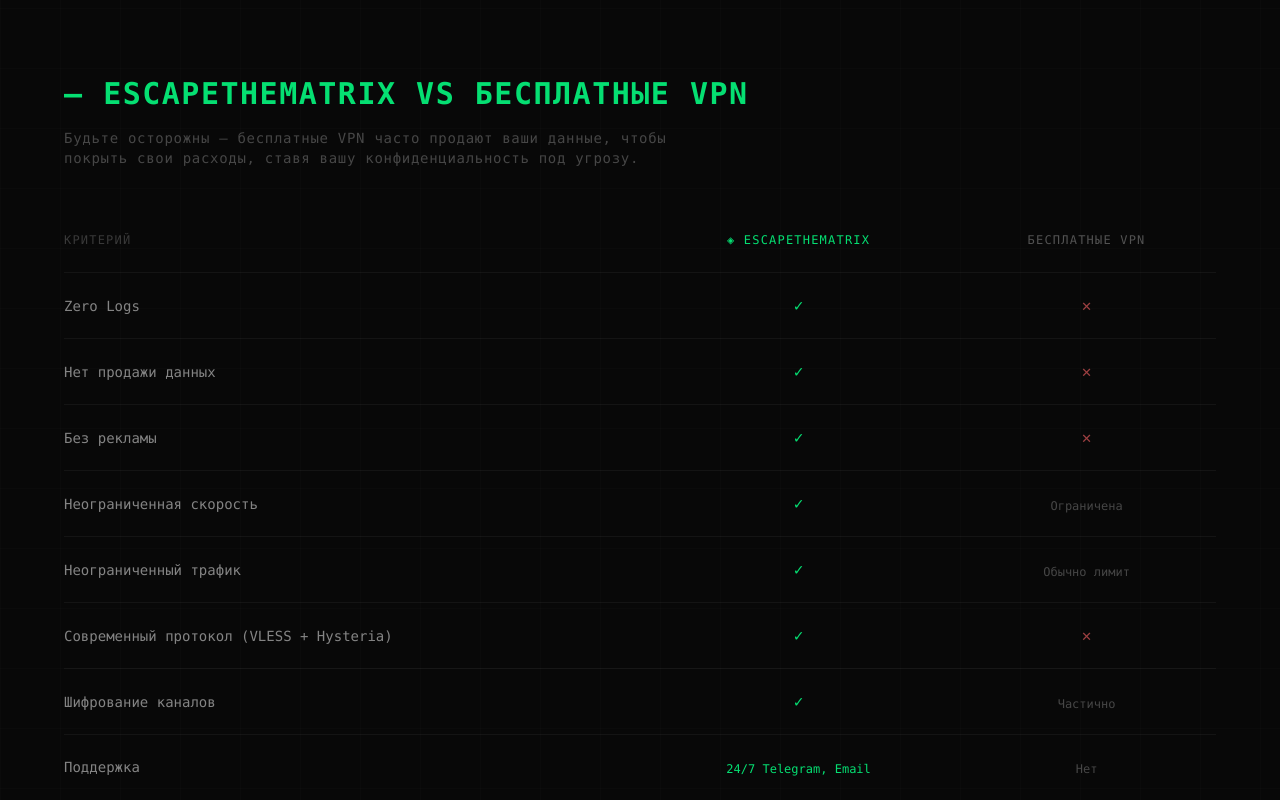
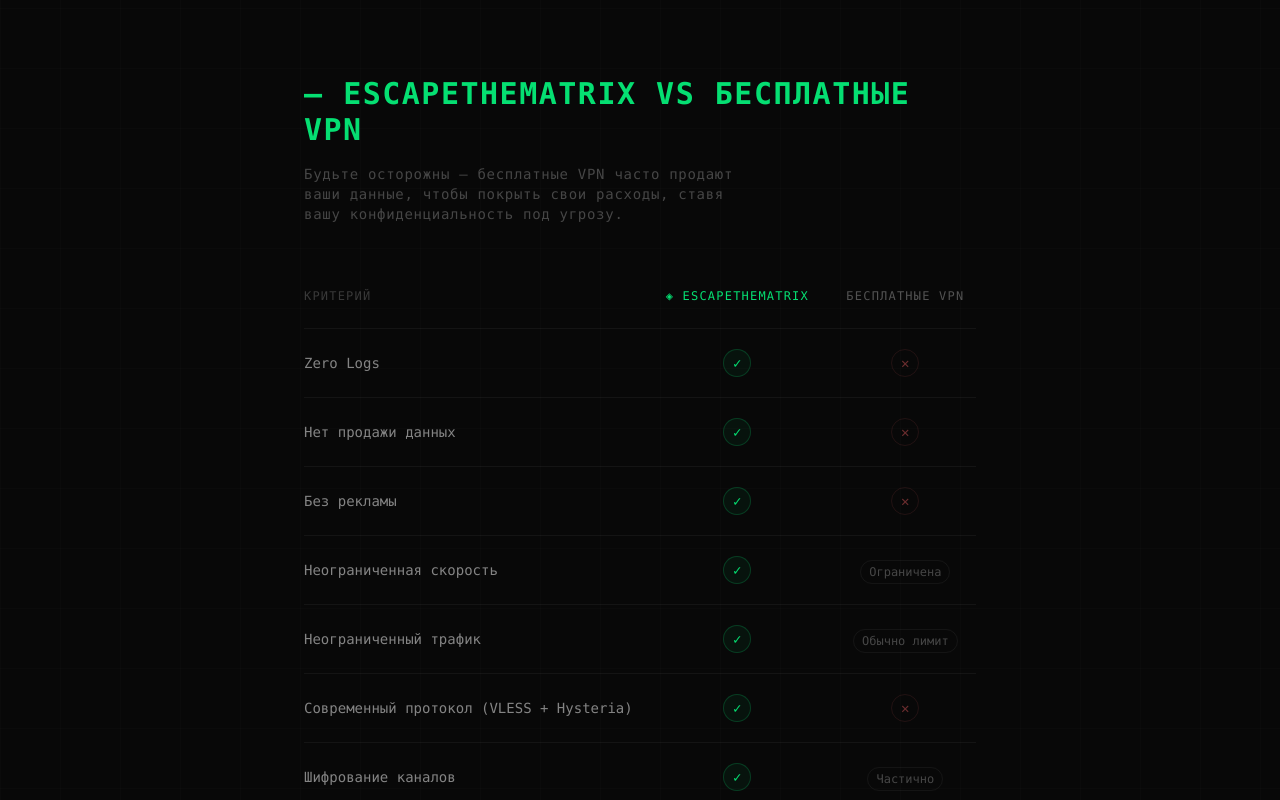
Before and after one commit to lifeofcapo/escapethematrix, a Next.js app: page / in a window 1280 px wide. Shown: the part 1720-2520 px from the top of the page. Built offline with nearby package versions, Linux system fonts and the light colour scheme.

Commit message:
updated translations and compare section

```diff
--- a/components/home/CompareSection.tsx
+++ b/components/home/CompareSection.tsx
@@ -1,26 +1,26 @@
 "use client";
-
+import { useState } from "react";
 import { TranslationSet } from "@/lib/i18n";
 
 export default function CompareSection({ t }: { t: TranslationSet }) {
   const compareData = t.compare;
+  const [hovered, setHovered] = useState<number | null>(null);
 
   return (
     <section className="py-32 px-6 relative">
       <div className="absolute inset-0 bg-[linear-gradient(rgba(255,255,255,0.01)_1px,transparent_1px),linear-gradient(90deg,rgba(255,255,255,0.01)_1px,transparent_1px)] bg-[size:60px_60px] pointer-events-none" />
-
-      <div className="max-w-6xl mx-auto relative">
+      <div className="max-w-2xl mx-auto relative">
         <div className="mb-4">
           <span className="text-2xl md:text-3xl font-mono font-black tracking-wider text-green-400 uppercase">
             — {compareData.title}
           </span>
         </div>
-        <p className="text-white/25 font-mono text-sm tracking-wider mb-16 max-w-2xl">
+        <p className="text-white/25 font-mono text-sm tracking-wider mb-16 max-w-md">
           {compareData.sub}
         </p>
 
         <div className="overflow-x-auto">
-          <table className="w-full min-w-[560px]">
+          <table className="w-full min-w-[440px]">
             <thead>
               <tr>
                 <th className="text-left pb-6 font-mono text-xs text-white/20 tracking-widest uppercase font-normal w-1/2">
@@ -36,26 +36,68 @@
             </thead>
             <tbody>
               {compareData.rows.map((row: any, i: number) => (
-                <tr key={i} className="border-t border-white/5 group">
-                  <td className="py-5 font-mono text-sm text-white/50 group-hover:text-white/70 transition-colors">
-                    {row.feature}
+                <tr
+                  key={i}
+                  onMouseEnter={() => setHovered(i)}
+                  onMouseLeave={() => setHovered(null)}
+                  className={`border-t border-white/5 transition-all duration-200 ${
+                    hovered === i ? "bg-green-400/[0.03]" : ""
+                  }`}
+                >
+                  <td
+                    className={`py-5 font-mono text-sm transition-colors duration-200 ${
+                      hovered === i ? "text-white/80" : "text-white/50"
+                    }`}
+                  >
+                    <span className="relative">
+                      {row.feature}
+                      <span
+                        className={`absolute -left-4 top-1/2 -translate-y-1/2 w-1.5 h-1.5 rounded-full bg-green-400 transition-opacity duration-200 ${
+                          hovered === i ? "opacity-100" : "opacity-0"
+                        }`}
+                      />
+                    </span>
                   </td>
                   <td className="py-5 text-center">
                     {row.us === true ? (
-                      <span className="text-green-400 font-mono text-base">✓</span>
+                      <span
+                        className={`inline-flex items-center justify-center w-7 h-7 rounded-full border transition-all duration-200 ${
+                          hovered === i
+                            ? "border-green-400/50 bg-green-400/10 scale-110"
+                            : "border-green-400/20 bg-green-400/5"
+                        }`}
+                      >
+                        <span className="text-green-400 font-mono text-sm">✓</span>
+                      </span>
                     ) : row.us === false ? (
-                      <span className="text-red-400/50 font-mono text-base">✕</span>
+                      <span className="inline-flex items-center justify-center w-7 h-7 rounded-full border border-red-400/15 bg-red-400/5">
+                        <span className="text-red-400/50 font-mono text-sm">✕</span>
+                      </span>
                     ) : (
-                      <span className="text-green-400 font-mono text-xs">{row.us}</span>
+                      <span
+                        className={`font-mono text-xs px-2 py-1 rounded-full border transition-all duration-200 ${
+                          hovered === i
+                            ? "text-green-400 border-green-400/30 bg-green-400/5"
+                            : "text-green-400/80 border-green-400/15"
+                        }`}
+                      >
+                        {row.us}
+                      </span>
                     )}
                   </td>
                   <td className="py-5 text-center">
                     {row.free === true ? (
-                      <span className="text-green-400/50 font-mono text-base">✓</span>
+                      <span className="inline-flex items-center justify-center w-7 h-7 rounded-full border border-white/10">
+                        <span className="text-green-400/40 font-mono text-sm">✓</span>
+                      </span>
                     ) : row.free === false ? (
-                      <span className="text-red-400/60 font-mono text-base">✕</span>
+                      <span className="inline-flex items-center justify-center w-7 h-7 rounded-full border border-red-400/10">
+                        <span className="text-red-400/40 font-mono text-sm">✕</span>
+                      </span>
                     ) : (
-                      <span className="text-white/25 font-mono text-xs">{row.free}</span>
+                      <span className="text-white/25 font-mono text-xs px-2 py-1 rounded-full border border-white/5">
+                        {row.free}
+                      </span>
                     )}
                   </td>
                 </tr>
--- a/components/home/HowToSection.tsx
+++ b/components/home/HowToSection.tsx
@@ -12,9 +12,9 @@
   }));
 
   const apps = [
-    { platform: "Android", icon: "▲", recommended: "FlClashX", others: ["Happ"] },
-    { platform: "iOS", icon: "◆", recommended: "Happ", others: ["Streisand"] },
-    { platform: "Windows", icon: "◈", recommended: "FlClashX", others: ["Happ", "Clash Verge"] },
+    { platform: "Android", icon: "▲", recommended: "INCY", others: ["Happ", "FlClashX"] },
+    { platform: "iOS", icon: "◆", recommended: "INCY", others: ["Happ", "Streisand"] },
+    { platform: "Windows", icon: "◈", recommended: "FlClashX", others: ["Happ", "Clash Verge", "Nekoray"] },
     { platform: "macOS", icon: "◉", recommended: "FlClashX", others: ["Happ", "Clash Verge"] },
     { platform: "Linux", icon: "◐", recommended: "FlClashX", others: ["Clash Verge"] },
   ];
--- a/components/profile/ProfileDashboard.tsx
+++ b/components/profile/ProfileDashboard.tsx
@@ -19,7 +19,7 @@
 const LANGS: Language[] = ["ru", "en", "es", "de", "zh"];
 
 const supportText: Record<Language, { label: string; sub: string }> = {
-  ru: { label: "Поддержка VK", sub: "Если возникли проблемы с подключением — напишите нам" },
+  ru: { label: "Поддержка VK", sub: "Если нет возможности написать в Телеграм — напишите нам в ВК" },
   en: { label: "VK Support", sub: "Having connection issues? Reach out to us" },
   es: { label: "Soporte VK", sub: "¿Problemas de conexión? Escríbenos" },
   de: { label: "VK-Support", sub: "Verbindungsprobleme? Schreiben Sie uns" },
```
Also changed, not shown: lib/i18n.tsx (+16 -16 lines).
